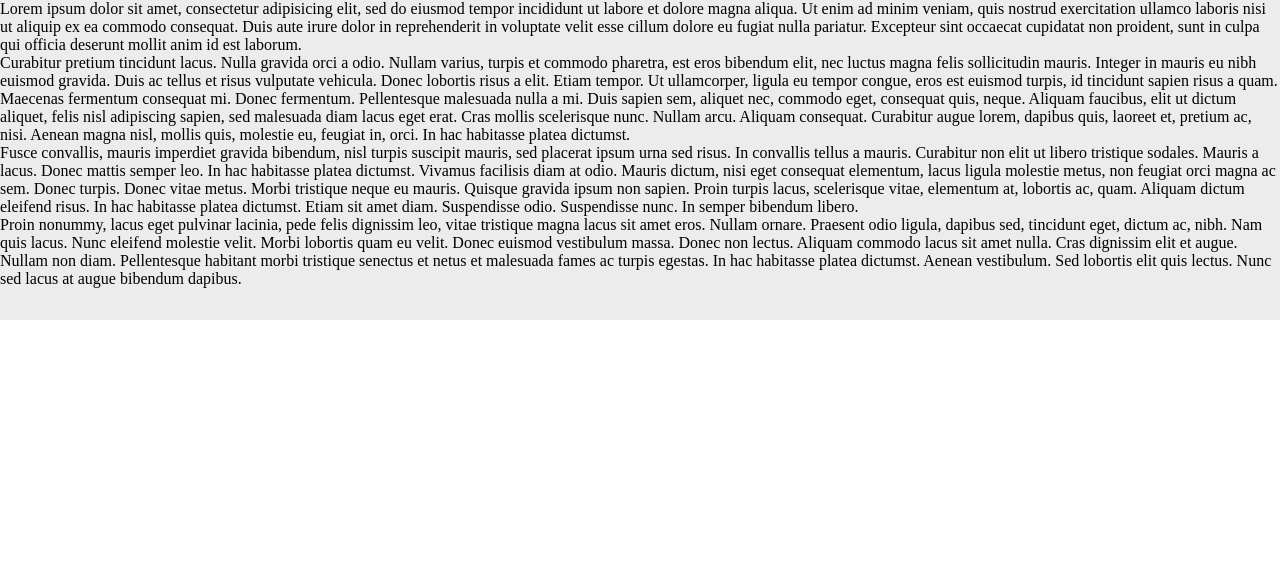
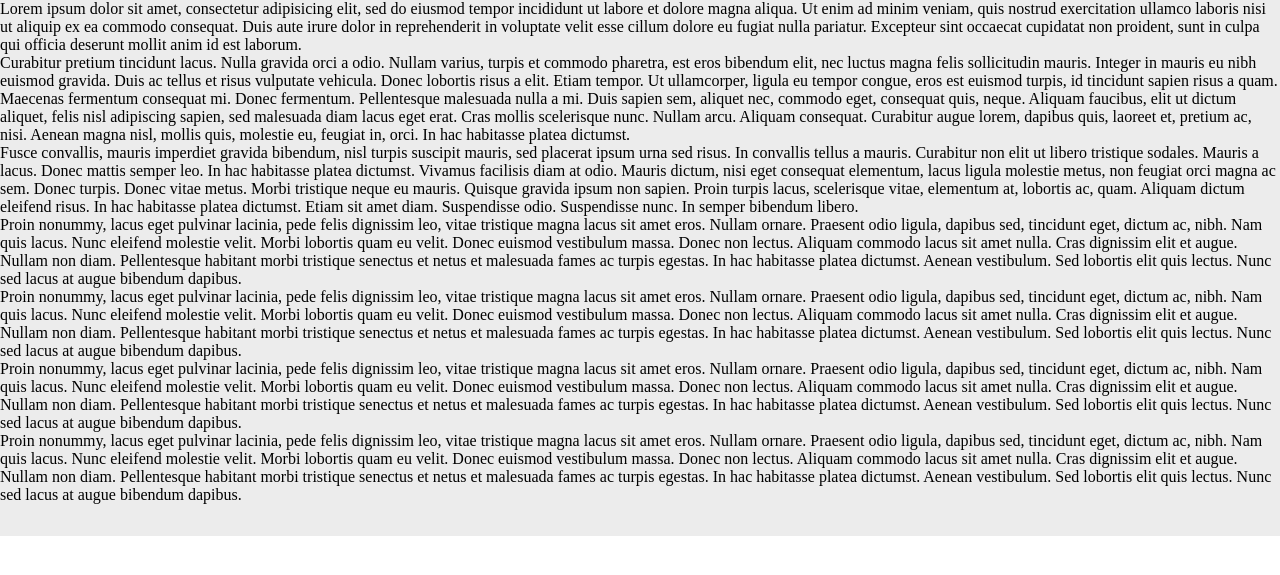
Before and after one commit to younes-dro/dro-sliding-menu, a plain HTML site: page index.html in a window 1280 px wide. Shown: the part 149-724 px from the top of the page. Drawn offline with Linux system fonts and the light colour scheme; files whose address does not match are found by name.

```diff
--- a/index.html
+++ b/index.html
@@ -12,7 +12,6 @@
         <link rel="stylesheet" href="ionicons/css/ionicons.css">
         <link rel="stylesheet" href="css/main-menu.css">
         <link rel="stylesheet" href="css/mobile-menu.css">
-
     </head>
     <body>
         <header id="masthead">
@@ -79,7 +78,15 @@
             <p>
                 Proin nonummy, lacus eget pulvinar lacinia, pede felis dignissim leo, vitae tristique magna lacus sit amet eros. Nullam ornare. Praesent odio ligula, dapibus sed, tincidunt eget, dictum ac, nibh. Nam quis lacus. Nunc eleifend molestie velit. Morbi lobortis quam eu velit. Donec euismod vestibulum massa. Donec non lectus. Aliquam commodo lacus sit amet nulla. Cras dignissim elit et augue. Nullam non diam. Pellentesque habitant morbi tristique senectus et netus et malesuada fames ac turpis egestas. In hac habitasse platea dictumst. Aenean vestibulum. Sed lobortis elit quis lectus. Nunc sed lacus at augue bibendum dapibus.
             </p>
-
+            <p>
+                Proin nonummy, lacus eget pulvinar lacinia, pede felis dignissim leo, vitae tristique magna lacus sit amet eros. Nullam ornare. Praesent odio ligula, dapibus sed, tincidunt eget, dictum ac, nibh. Nam quis lacus. Nunc eleifend molestie velit. Morbi lobortis quam eu velit. Donec euismod vestibulum massa. Donec non lectus. Aliquam commodo lacus sit amet nulla. Cras dignissim elit et augue. Nullam non diam. Pellentesque habitant morbi tristique senectus et netus et malesuada fames ac turpis egestas. In hac habitasse platea dictumst. Aenean vestibulum. Sed lobortis elit quis lectus. Nunc sed lacus at augue bibendum dapibus.
+            </p>
+            <p>
+                Proin nonummy, lacus eget pulvinar lacinia, pede felis dignissim leo, vitae tristique magna lacus sit amet eros. Nullam ornare. Praesent odio ligula, dapibus sed, tincidunt eget, dictum ac, nibh. Nam quis lacus. Nunc eleifend molestie velit. Morbi lobortis quam eu velit. Donec euismod vestibulum massa. Donec non lectus. Aliquam commodo lacus sit amet nulla. Cras dignissim elit et augue. Nullam non diam. Pellentesque habitant morbi tristique senectus et netus et malesuada fames ac turpis egestas. In hac habitasse platea dictumst. Aenean vestibulum. Sed lobortis elit quis lectus. Nunc sed lacus at augue bibendum dapibus.
+            </p>
+                        <p>
+                Proin nonummy, lacus eget pulvinar lacinia, pede felis dignissim leo, vitae tristique magna lacus sit amet eros. Nullam ornare. Praesent odio ligula, dapibus sed, tincidunt eget, dictum ac, nibh. Nam quis lacus. Nunc eleifend molestie velit. Morbi lobortis quam eu velit. Donec euismod vestibulum massa. Donec non lectus. Aliquam commodo lacus sit amet nulla. Cras dignissim elit et augue. Nullam non diam. Pellentesque habitant morbi tristique senectus et netus et malesuada fames ac turpis egestas. In hac habitasse platea dictumst. Aenean vestibulum. Sed lobortis elit quis lectus. Nunc sed lacus at augue bibendum dapibus.
+            </p>
         </div>
         <script type="text/javascript" src="js/jquery.js"></script>
         <script type="text/javascript" src="js/dro-sliding-menu.js"></script>
```
